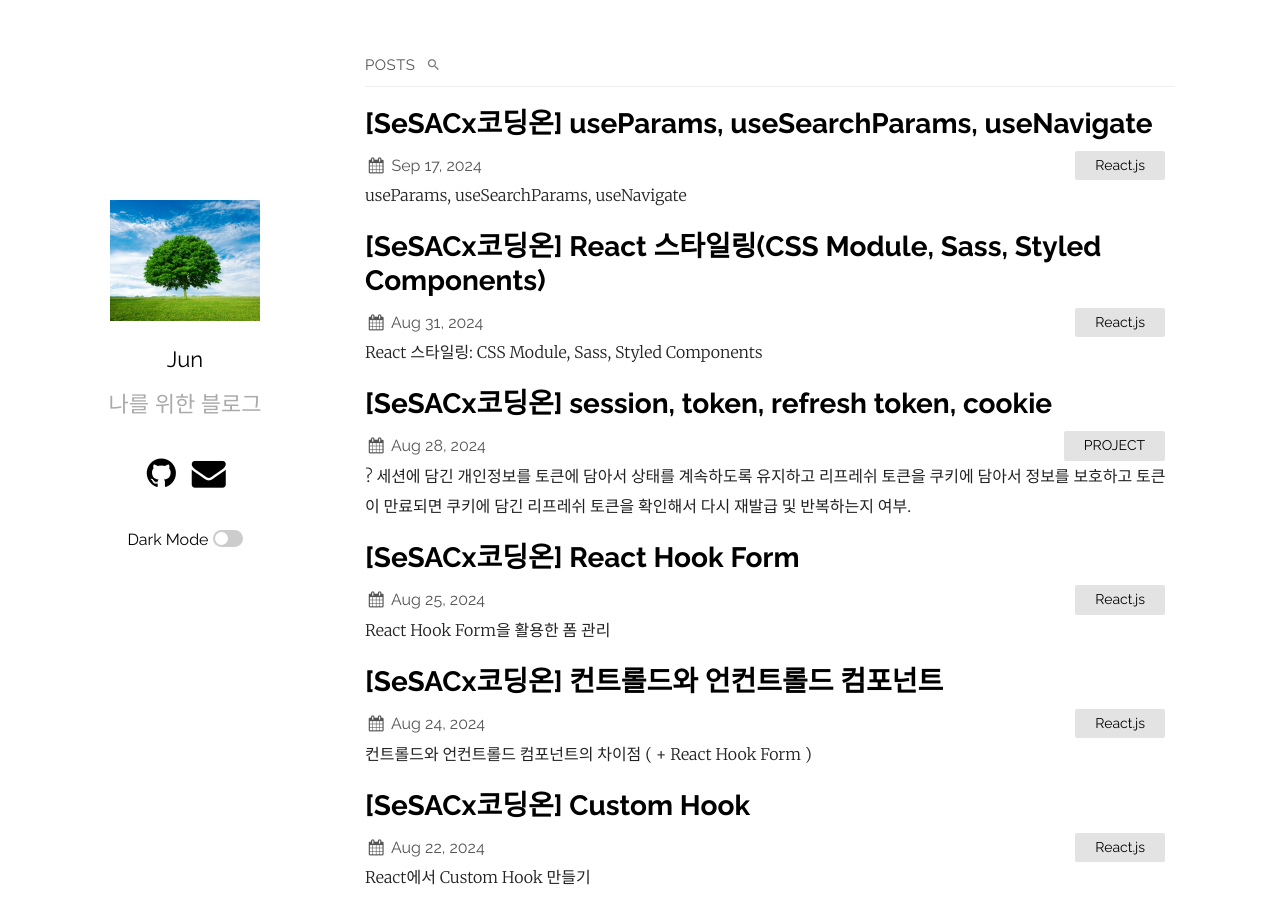
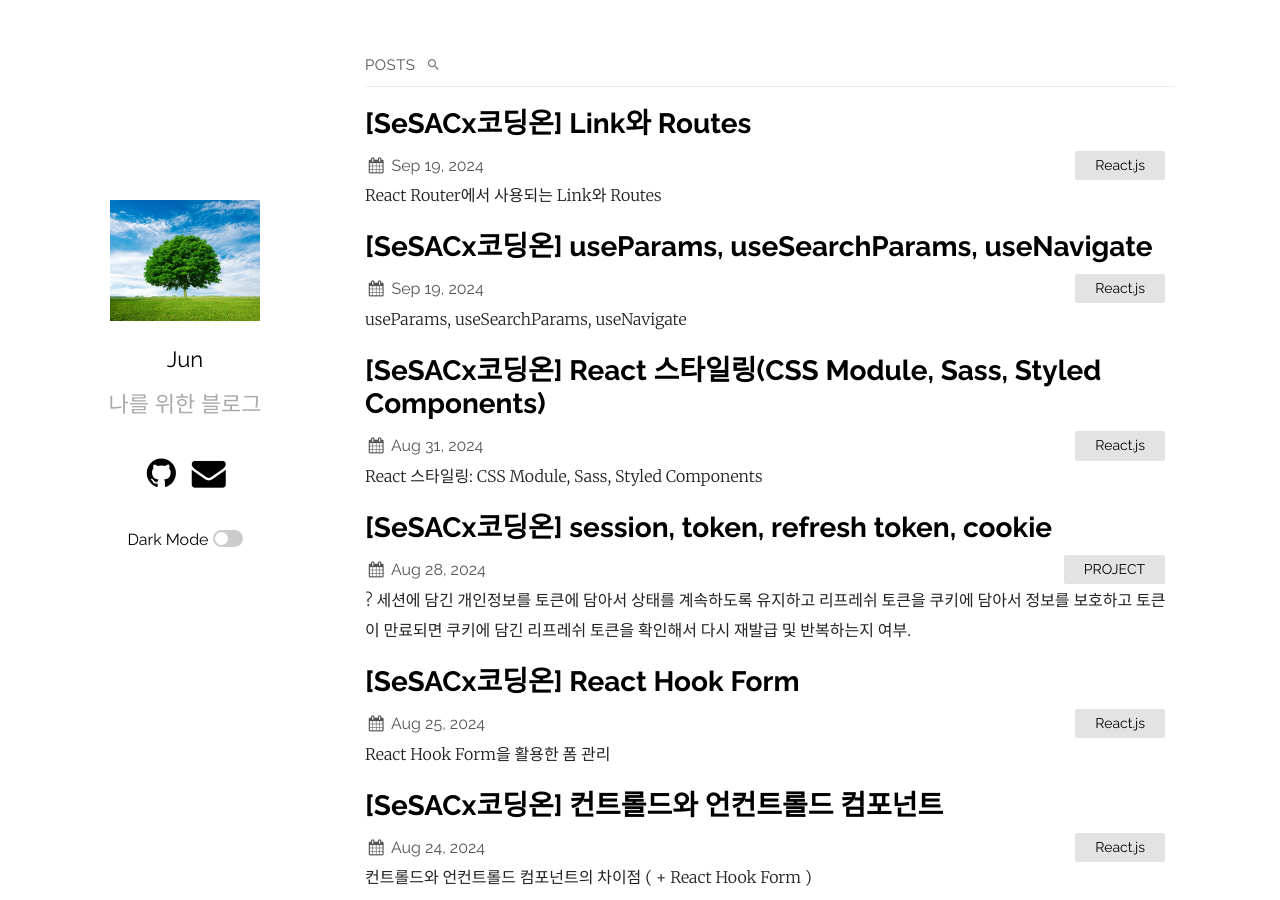
Before and after one commit to ymind14563/ymind14563.github.io, a Jekyll site: the page built from index.markdown, in a window 1280 px wide and 900 px high. Built offline with Jekyll 4.4.1, drawn with Linux system fonts in a browser that asks for light colours; part of the change alters nothing that is shown.

Commit message:
edit blog

````diff
--- a/_posts/2024-09-17-blog(1).markdown
+++ b/_posts/2024-09-19-blog(1).markdown
@@ -1,7 +1,7 @@
 ---
 layout: post
 title: "[SeSACx코딩온] useParams, useSearchParams, useNavigate"
-date: 2024-09-17
+date: 2024-09-19
 categories: React.js
 ---
 
--- /dev/null
+++ b/_posts/2024-09-19-blog(2).markdown
@@ -0,0 +1,140 @@
+---
+layout: post
+title: "[SeSACx코딩온] Link와 Routes"
+date: 2024-09-19
+categories: React.js
+---
+
+# React Router에서 사용되는 `Link`와 `Routes`
+
+<hr>
+<br>
+
+## 1. React Router란?
+
+React Router는 SPA(Single Page Application)에서 페이지 이동을 처리하고, URL을 관리할 수 있습니다.
+
+<br>
+
+## 2. React Router 컴포넌트
+
+### 1) `Link` 컴포넌트로 페이지 간 이동
+
+`Link`는 HTML의 `<a>` 태그와 유사하지만, 페이지 전체를 새로고침하지 않고도 클라이언트 측에서 페이지 이동을 처리할 수 있습니다. React Router는 이러한 링크를 클릭했을 때 기존 페이지를 유지한 채로 URL을 변경하고, 새로운 컴포넌트를 렌더링합니다.
+
+#### `components/Header.js`
+
+```js
+import React from "react";
+import { Link } from "react-router-dom";
+
+export default function Header() {
+  return (
+    <header>
+      <h1>React Router Example</h1>
+      <nav>
+        <ul>
+          <li>
+            <Link to="/">Home</Link>
+          </li>
+          <li>
+            <Link to="/products">Products</Link>
+          </li>
+        </ul>
+      </nav>
+    </header>
+  );
+}
+```
+
+- `Link` 컴포넌트: `to` 속성을 통해 이동할 경로를 지정합니다. 이 컴포넌트는 `<a>` 태그와 유사하지만 페이지 리로드 없이 라우트만 변경해줍니다.
+- `to` 속성: URL 경로를 지정하는 데 사용되며, 상대 경로나 절대 경로를 설정할 수 있습니다.
+
+<br>
+
+### 2) `Routes`로 경로와 컴포넌트 매핑하기
+
+`Routes`는 다양한 경로에 따라 특정 컴포넌트를 렌더링하는 역할을 합니다. 각 `Route` 컴포넌트는 경로(path)와 렌더링할 컴포넌트(element)를 설정할 수 있습니다.
+
+#### `App.js`
+
+```js
+import { BrowserRouter, Routes, Route } from "react-router-dom";
+import Header from "./components/Header";
+import Home from "./pages/Home";
+import Products from "./pages/Products";
+import ProductDetail from "./pages/ProductDetail";
+import NotFound from "./pages/NotFound";
+
+function App() {
+  return (
+    <div>
+      <BrowserRouter>
+        <Header />
+        <Routes>
+          <Route path="/" element={<Home />} /> {/* 홈 페이지 */}
+          <Route path="/products" element={<Products />} /> {/* 상품 목록 페이지 */}
+          <Route path="/products/:id" element={<ProductDetail />} />{" "}
+          {/* 상품 상세 페이지 */}
+          <Route path="*" element={<NotFound />} /> {/* 404 페이지 */}
+        </Routes>
+      </BrowserRouter>
+    </div>
+  );
+}
+
+export default App;
+```
+
+#### 동작 방식:
+
+- `Route`: 각 `Route` 컴포넌트는 `path`와 `element` 속성을 가집니다.
+  - `path`: 경로를 설정합니다.
+  - `element`: 해당 경로에 매핑할 컴포넌트를 설정합니다.
+- `Routes`: 경로에 따라 어떤 컴포넌트를 렌더링할지 결정하는 컨테이너입니다. 여러 개의 `Route`를 감싸서 경로에 맞는 컴포넌트를 렌더링하게 합니다.
+- 와일드카드 경로 (`*`): 위 예시에서 `/products` 외의 모든 경로는 `NotFound` 페이지로 연결됩니다. 이는 404 페이지를 구현할 때 유용합니다.
+
+#### `path`와 `element`:
+
+- `path="/"`: 루트 경로에 매핑된 홈 페이지를 렌더링합니다.
+- `path="/products"`: 상품 목록 페이지를 렌더링합니다.
+- `path="/products/:id"`: 동적 경로를 사용하여 특정 상품의 상세 정보를 보여주는 페이지를 렌더링합니다.
+- `path="*"`: 와일드카드 경로로, 지정되지 않은 모든 경로를 404 페이지로 연결합니다.
+
+<br>
+
+### 3) 동적 경로 처리하기
+
+React Router는 동적 경로를 처리할 수 있습니다. 예를 들어, `:id`와 같은 경로 매개변수를 사용하여 특정 상품의 상세 정보를 렌더링할 수 있습니다. 이때는 `useParams` 훅을 사용하여 동적 경로의 파라미터를 추출할 수 있습니다.
+
+#### `pages/ProductDetail.js`
+
+```js
+import React from "react";
+import { useParams } from "react-router-dom";
+import { productInfos } from "../components/ProductList";
+
+export default function ProductDetail() {
+  const { id } = useParams(); // URL 경로에서 'id'를 추출
+  const product = productInfos.find((item) => item.id === Number(id)); // 해당 상품 정보를 가져옴
+
+  return (
+    <div>
+      <h1>상품 상세 정보</h1>
+      {product ? (
+        <ul>
+          <li>상품명: {product.title}</li>
+          <li>설명: {product.body}</li>
+        </ul>
+      ) : (
+        <p>상품을 찾을 수 없습니다.</p>
+      )}
+    </div>
+  );
+}
+```
+
+- 동적 경로: `/products/:id`와 같은 경로에서 `:id`는 동적 경로 매개변수로, 이를 통해 특정 리소스를 조회할 수 있습니다.
+- `useParams` 훅: URL 경로의 파라미터 값을 추출하는 훅입니다. 여기서는 `id` 값을 추출하여 해당 상품의 정보를 조회하고 렌더링합니다.
+
+<br>
````
